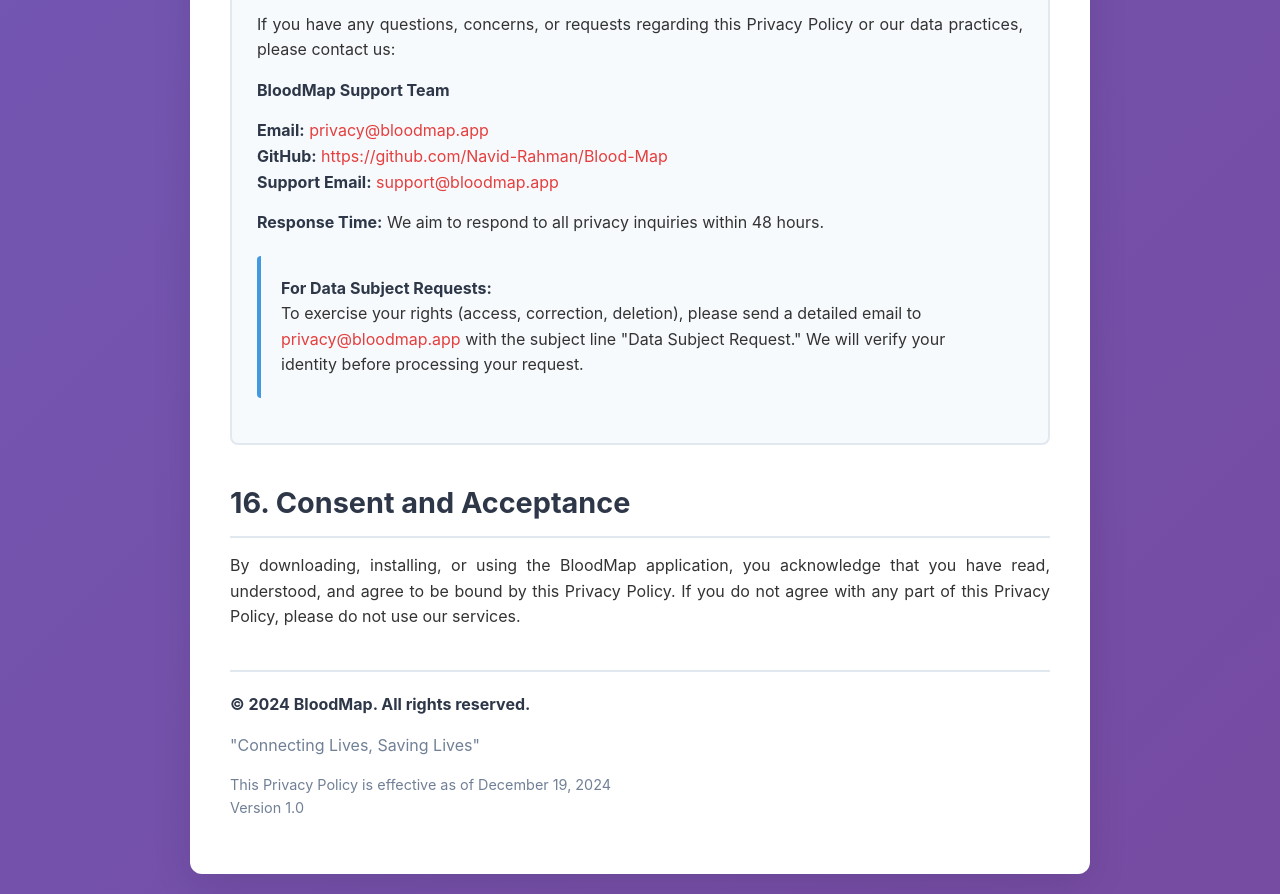
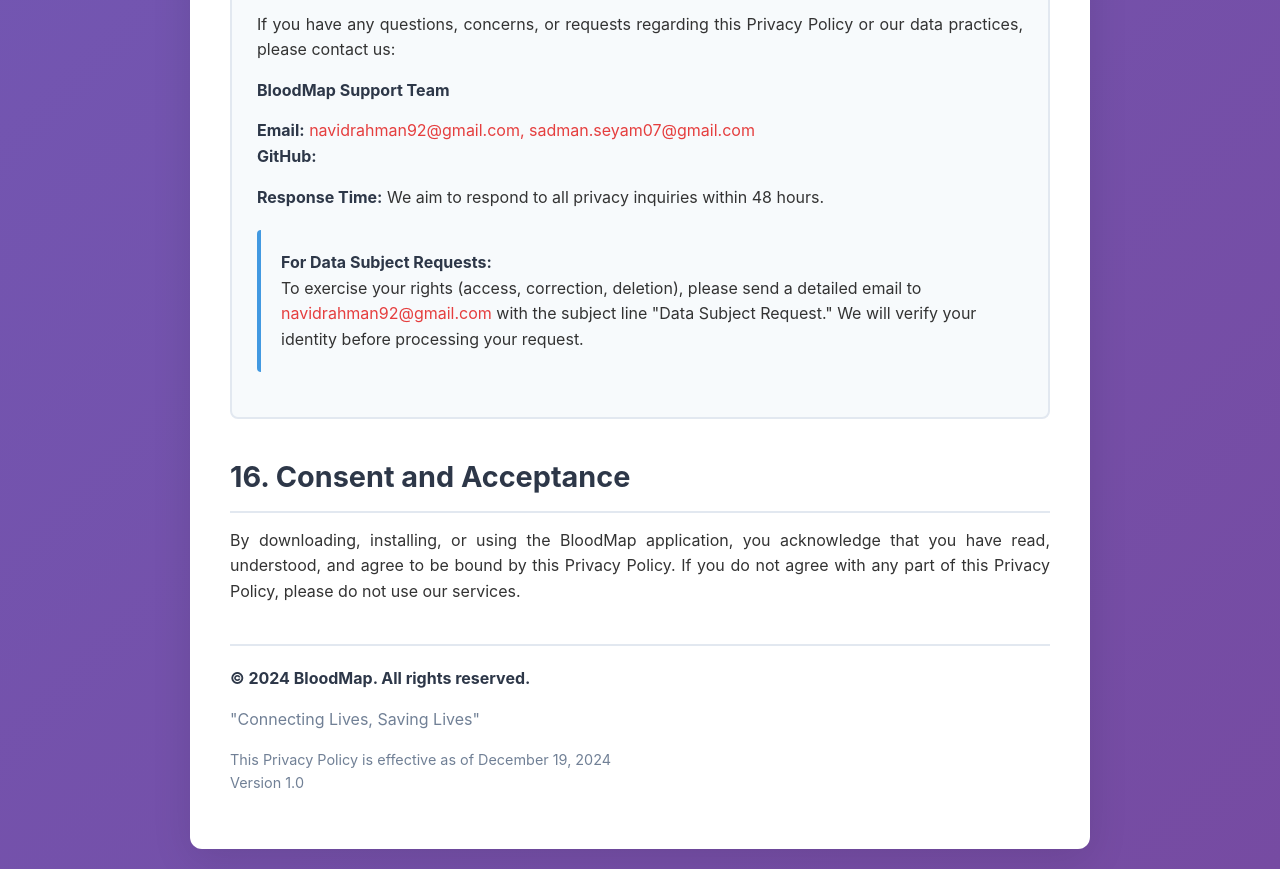
Before and after one commit to Navid-Rahman/bloodmap-privacy-policy, a plain HTML site: page index.html in a window 1280 px wide. Shown: the part 8228-9122 px from the top of the page. After the commit the page ends 9097 px from the top, so only its background shows below. Drawn offline with Linux system fonts and the light colour scheme.

Commit message:
Update contact information in privacy policy

```diff
--- a/index.html
+++ b/index.html
@@ -632,13 +632,8 @@
         <p><strong>BloodMap Support Team</strong></p>
         <p>
           <strong>Email:</strong>
-          <a href="mailto:privacy@bloodmap.app">privacy@bloodmap.app</a><br />
+          <a>navidrahman92@gmail.com, sadman.seyam07@gmail.com</a><br />
           <strong>GitHub:</strong>
-          <a href="https://github.com/Navid-Rahman/Blood-Map" target="_blank"
-            >https://github.com/Navid-Rahman/Blood-Map</a
-          ><br />
-          <strong>Support Email:</strong>
-          <a href="mailto:support@bloodmap.app">support@bloodmap.app</a>
         </p>
 
         <p>
@@ -650,9 +645,8 @@
           <strong>For Data Subject Requests:</strong><br />
           To exercise your rights (access, correction, deletion), please send a
           detailed email to
-          <a href="mailto:privacy@bloodmap.app">privacy@bloodmap.app</a> with
-          the subject line "Data Subject Request." We will verify your identity
-          before processing your request.
+          <a>navidrahman92@gmail.com</a> with the subject line "Data Subject
+          Request." We will verify your identity before processing your request.
         </div>
       </div>
 
```
